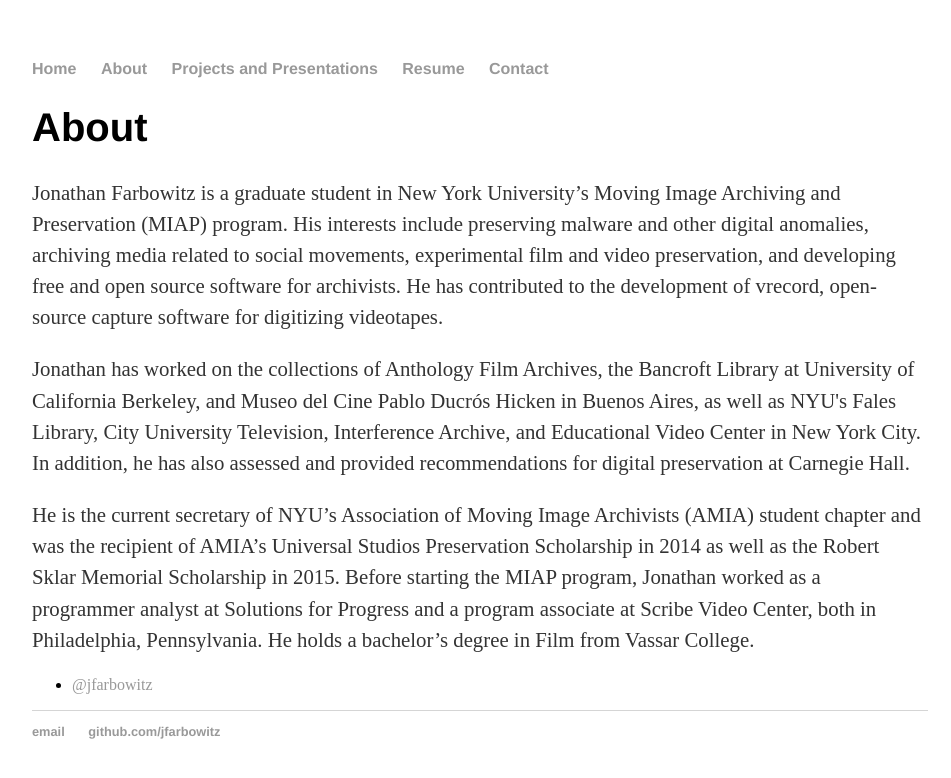
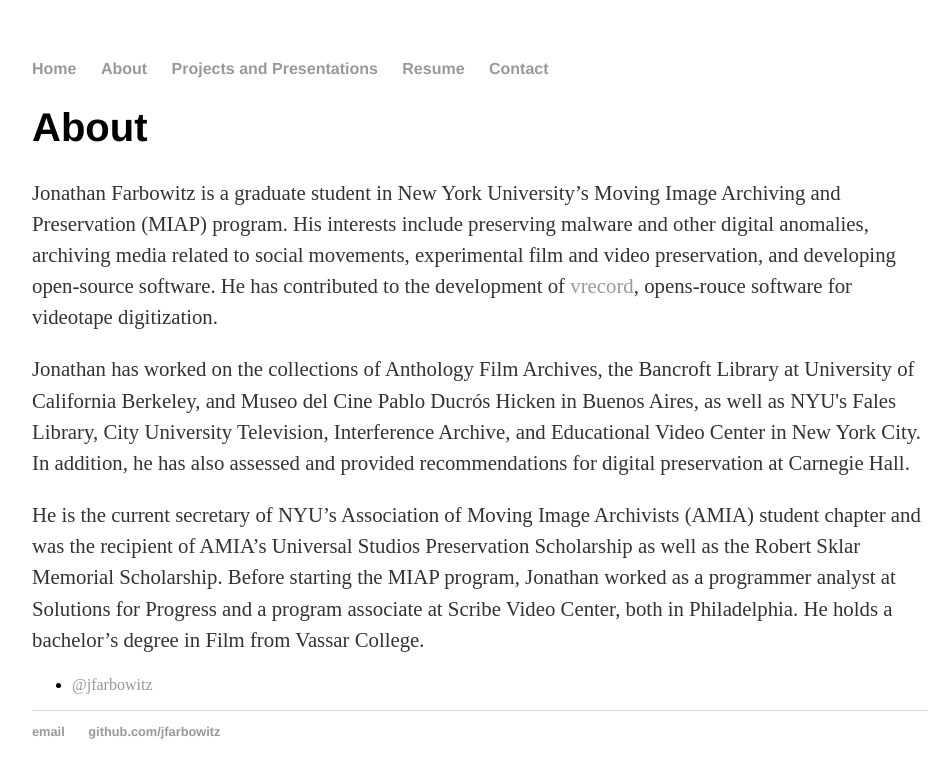
Before and after one commit to jfarbowitz/jfarbowitz.github.io, a Jekyll site: the page built from about/index.html, in a window 1280 px wide. Shown: the top 778 px of the page, without its empty margins (160-1111 px from the left). Built offline with Jekyll 4.4.1, drawn with Linux system fonts in a browser that asks for light colours.

Commit message:
tweaked bio

```diff
--- a/about/index.html
+++ b/about/index.html
@@ -5,11 +5,11 @@ title: About Jonathan Farbowitz
 
 	<div class="about">
 			<h1>About</h1>
-	<p>Jonathan Farbowitz is a graduate student in New York University’s Moving Image Archiving and Preservation (MIAP) program. His interests include preserving malware and other digital anomalies, archiving media related to social movements, experimental film and video preservation, and developing free and open source software for archivists. He has contributed to the development of vrecord, open-source capture software for digitizing videotapes.</p>
+	<p>Jonathan Farbowitz is a graduate student in New York University’s Moving Image Archiving and Preservation (MIAP) program. His interests include preserving malware and other digital anomalies, archiving media related to social movements, experimental film and video preservation, and developing open-source software. He has contributed to the development of <a href="https://github.com/amiaopensource/vrecord" >vrecord</a>, opens-rouce software for videotape digitization.</p>
 
 	<p>Jonathan has worked on the collections of Anthology Film Archives, the Bancroft Library at University of California Berkeley, and Museo del Cine Pablo Ducrós Hicken in Buenos Aires, as well as NYU's Fales Library, City University Television, Interference Archive, and Educational Video Center in New York City. In addition, he has also assessed and provided recommendations for digital preservation at Carnegie Hall.</p>
 
-	<p>He is the current secretary of NYU’s Association of Moving Image Archivists (AMIA) student chapter and was the recipient of AMIA’s Universal Studios Preservation Scholarship in 2014 as well as the Robert Sklar Memorial Scholarship in 2015. Before starting the MIAP program, Jonathan worked as a programmer analyst at Solutions for Progress and a program associate at Scribe Video Center, both in Philadelphia, Pennsylvania. He holds a bachelor’s degree in Film from Vassar College.</p>
+	<p>He is the current secretary of NYU’s Association of Moving Image Archivists (AMIA) student chapter and was the recipient of AMIA’s Universal Studios Preservation Scholarship as well as the Robert Sklar Memorial Scholarship. Before starting the MIAP program, Jonathan worked as a programmer analyst at Solutions for Progress and a program associate at Scribe Video Center, both in Philadelphia. He holds a bachelor’s degree in Film from Vassar College.</p>
 
 			<ul class="contacts">
 				<li><a href="https://twitter.com/jfarbowitz">@jfarbowitz</a></li>
```
